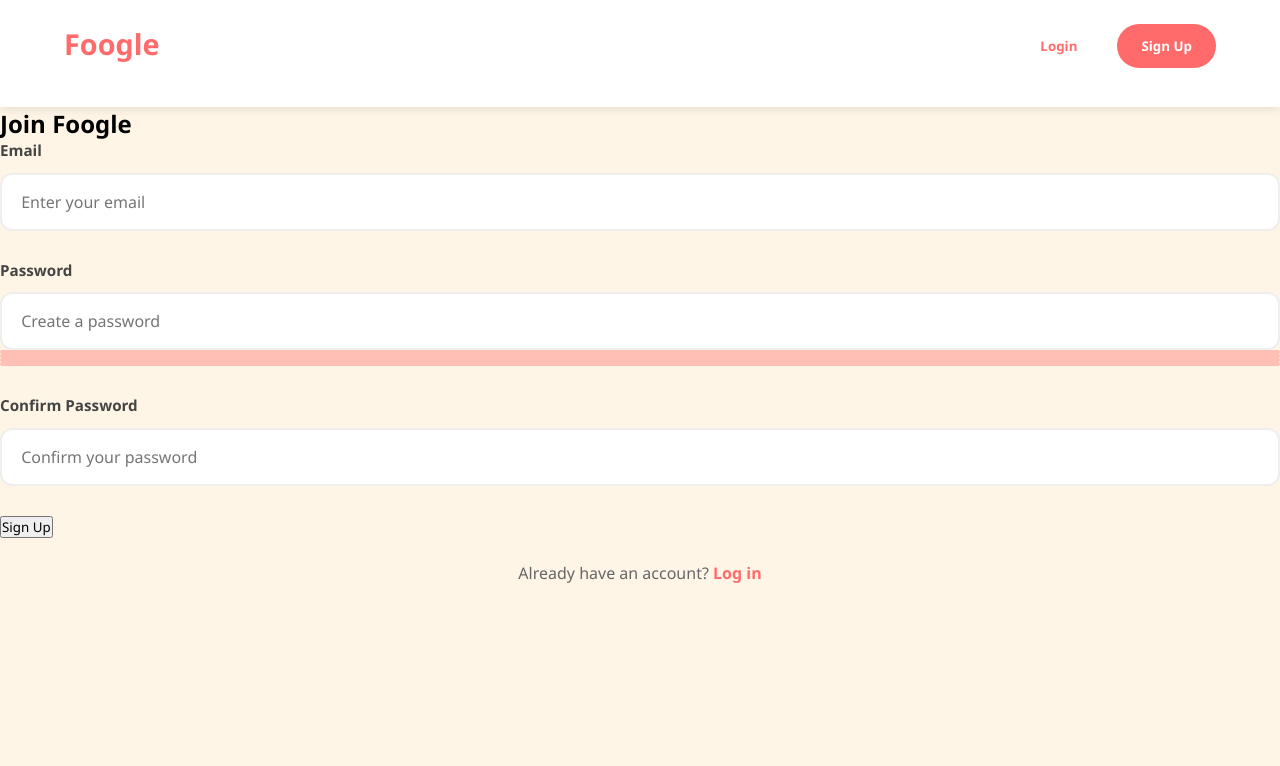
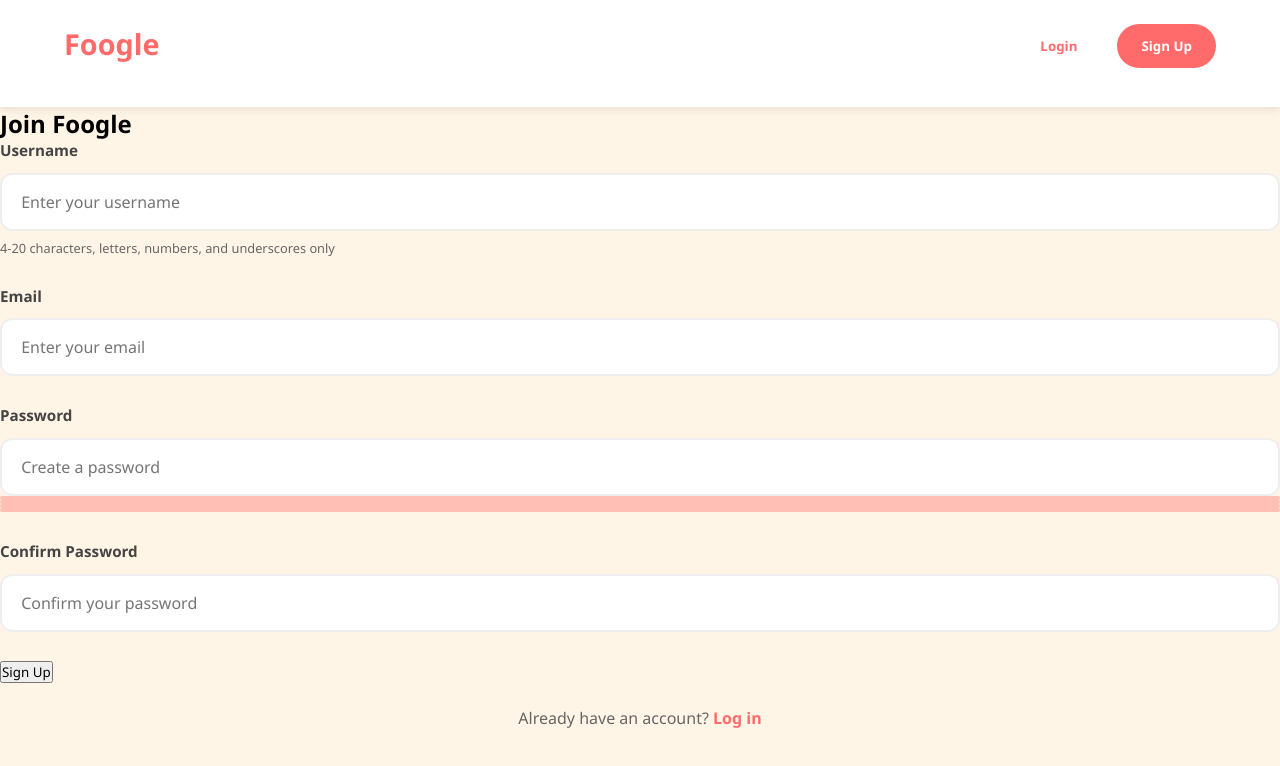
Before and after one commit to Rluis14/Foogle-Discovery, a React (Create React App) app in the folder foogle-discovery/: page /signup in a window 1280 px wide. Shown: the top 766 px of the page. Built offline with nearby package versions, Linux system fonts and the light colour scheme; no server answers.

Commit message:
Updated the clfr and lf
LF (Line Feed): Used in Unix/Linux and macOS systems.

CRLF (Carriage Return + Line Feed): Used in Windows systems.

```diff
--- a/foogle-discovery/package.json
+++ b/foogle-discovery/package.json
@@ -18,7 +18,8 @@
     "react-dom": "^19.0.0",
     "react-router-dom": "^7.2.0",
     "react-scripts": "^5.0.1",
-    "web-vitals": "^2.1.4"
+    "web-vitals": "^2.1.4",
+    "zxcvbn": "^4.4.2"
   },
   "scripts": {
     "start": "react-scripts start",
--- a/foogle-discovery/src/Page/Signup/signup.css
+++ b/foogle-discovery/src/Page/Signup/signup.css
@@ -50,6 +50,20 @@
     position: relative;
   }
 
+  .form-group input[type="text"] {
+    width: 100%;
+    padding: 1rem 1.2rem;
+    border: 2px solid #eee;
+    border-radius: 12px;
+    font-size: 1rem;
+  }
+
+  .input-hint {
+    font-size: 0.8rem;
+    color: #666;
+    margin-top: 0.5rem;
+  }
+
   .form-group label {
     display: block;
     margin-bottom: 0.8rem;
@@ -76,6 +90,11 @@
     margin-top: 0.8rem;
   }
 
+  .strength-text {
+    font-size: 0.9rem;
+    margin-top: 0.5rem;
+    color: #666;
+  }
   .strength-indicator {
     display: flex;
     gap: 4px;
--- a/foogle-discovery/src/Page/Signup/signup.js
+++ b/foogle-discovery/src/Page/Signup/signup.js
@@ -1,10 +1,14 @@
 import { useState } from 'react';
 import { Link, useNavigate } from 'react-router-dom';
-import zxcvbn from 'zxcvbn';
+import { createUserWithEmailAndPassword, updateProfile } from "firebase/auth";
+import { doc, setDoc } from "firebase/firestore";
+import { auth, db } from "../../firebase";
+import zxcvbn from 'zxcvbn'; // Missing import
 import './signup.css';
 
 const Signup = () => {
   const [email, setEmail] = useState('');
+  const [username, setUsername] = useState('');
   const [password, setPassword] = useState('');
   const [confirmPassword, setConfirmPassword] = useState('');
   const [error, setError] = useState('');
@@ -12,47 +16,56 @@ const Signup = () => {
   const [loading, setLoading] = useState(false);
   const navigate = useNavigate();
 
+  // Fixed password strength check
+  const checkPasswordStrength = (password) => {
+    const result = zxcvbn(password); // Actual zxcvbn call
+    setPasswordScore(result.score);
+  };
+
   const validateEmail = (email) => {
     const re = /^[^\s@]+@[^\s@]+\.[^\s@]+$/;
     return re.test(String(email).toLowerCase());
   };
 
-  // Added missing password strength check function
-  const checkPasswordStrength = (password) => {
-    const result = zxcvbn(password);
-    setPasswordScore(result.score);
-  };
-
-
-  const handleSubmit = async (e) => {
+    const handleSubmit = async (e) => {
     e.preventDefault();
     setLoading(true);
     setError('');
 
+    try {
+      // Validation checks
+      if (!username.trim()) throw new Error('Username is required');
+      if (username.length < 4) throw new Error('Username must be at least 4 characters');
+      if (!validateEmail(email)) throw new Error('Please enter a valid email address');
+      if (password !== confirmPassword) throw new Error('Passwords do not match');
+      if (passwordScore < 2) throw new Error('Password is too weak');
 
-    try {
-      if (!validateEmail(email)) {
-        throw new Error('Please enter a valid email address');
-      }
+      // Firebase operations
+      const userCredential = await createUserWithEmailAndPassword(auth, email, password);
 
-      if (password !== confirmPassword) {
-        throw new Error('Passwords do not match');
-      }
+      await updateProfile(userCredential.user, {
+        displayName: username
+      });
 
-      if (zxcvbn(password).score < 2) {
-        throw new Error('Password is too weak');
-      }
+      await setDoc(doc(db, "users", userCredential.user.uid), {
+        username,
+        email,
+        createdAt: new Date()
+      });
 
-
+      navigate('/'); // Redirect after successful signup
 
     } catch (error) {
-      // Handle Firebase errors specifically
+      // Streamlined error handling
       switch(error.code) {
         case 'auth/email-already-in-use':
           setError('Email already registered');
           break;
         case 'auth/weak-password':
           setError('Password is too weak');
+          break;
+        case 'auth/invalid-email':
+          setError('Invalid email format');
           break;
         default:
           setError(error.message);
@@ -71,6 +84,22 @@ const Signup = () => {
       <form onSubmit={handleSubmit} className="auth-form">
         <h2>Join Foogle</h2>
         {error && <div className="error-message">{error}</div>}
+
+        <div className="form-group">
+          <label>Username</label>
+          <input
+            type="text"
+            value={username}
+            onChange={(e) => setUsername(e.target.value)}
+            placeholder="Enter your username"
+            minLength="4"
+            maxLength="20"
+            pattern="[a-zA-Z0-9_]+"
+            title="Only letters, numbers, and underscores"
+            required
+          />
+          <p className="input-hint">4-20 characters, letters, numbers, and underscores only</p>
+        </div>
 
         <div className="form-group">
           <label>Email</label>
@@ -95,12 +124,12 @@ const Signup = () => {
             placeholder="Create a password"
             required
           />
-          {/* Moved password meter inside form-group */}
+
           <div className="password-meter">
             {[...Array(4)].map((_, i) => (
               <div
                 key={i}
-                className={`strength-bar ${passwordScore > i ? 'active' : ''}`}
+                className="strength-bar"
                 style={{
                   backgroundColor: getBarColor(passwordScore),
                   opacity: password ? 1 : 0.3
@@ -109,6 +138,13 @@ const Signup = () => {
             ))}
           </div>
         </div>
+
+
+        {password && (
+          <div className="strength-text">
+            Password strength: {['Weak', 'Fair', 'Good', 'Strong'][passwordScore]}
+          </div>
+        )}
 
         <div className="form-group">
           <label>Confirm Password</label>
@@ -129,7 +165,7 @@ const Signup = () => {
           {loading ? (
             <div className="spinner"></div>
           ) : (
-            'Sign Up' // Changed from 'Login' to 'Sign Up'
+            'Sign Up'
           )}
         </button>
 
--- /dev/null
+++ b/foogle-discovery/src/firebase.js
@@ -0,0 +1,19 @@
+import { initializeApp } from "firebase/app";
+import { getAuth } from "firebase/auth";
+import { getFirestore } from "firebase/firestore";
+
+const firebaseConfig = {
+  apiKey: process.env.REACT_APP_FIREBASE_API_KEY,
+  authDomain: process.env.REACT_APP_AUTH_DOMAIN,
+  projectId: process.env.REACT_APP_PROJECT_ID,
+  storageBucket: process.env.REACT_APP_STORAGE_BUCKET,
+  messagingSenderId: process.env.REACT_APP_SENDER_ID,
+  appId: process.env.REACT_APP_APP_ID
+};
+
+// Initialize Firebase
+const app = initializeApp(firebaseConfig);
+
+// Export services
+export const auth = getAuth(app);
+export const db = getFirestore(app);
```
Also changed, not shown: foogle-discovery/firebase.json, 2 other files (tests, documents, lock files or other folders).
